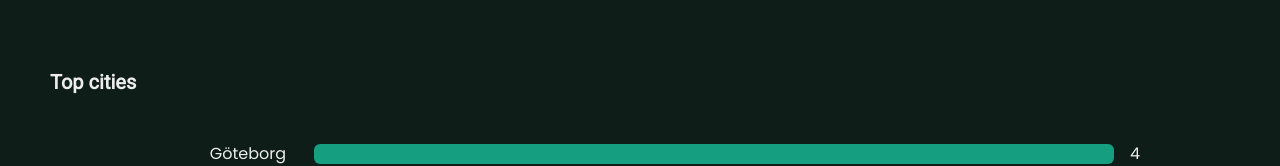
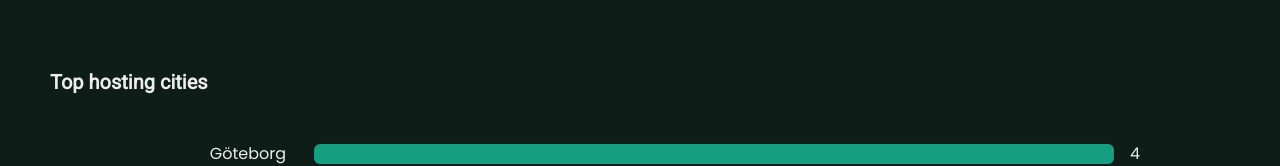
Before and after one commit to OliviaJarl/musikhjalpen, a React (Vite) app: page /statistics in a window 1280 px wide. Shown: the part 592-758 px from the top of the page. Built offline with nearby package versions, Linux system fonts and the light colour scheme.

Commit message:
Small updates

```diff
--- a/src/components/Loading.tsx
+++ b/src/components/Loading.tsx
@@ -1,7 +1,7 @@
 import { Center, Spinner } from "@chakra-ui/react";
 const Loading = () => {
   return (
-    <Center height={{ base: "500px", md: "600px" }}>
+    <Center height="50vh">
       <Spinner />
     </Center>
   );
--- a/src/pages/StatisticsPage.tsx
+++ b/src/pages/StatisticsPage.tsx
@@ -59,7 +59,7 @@ const StatisticsPage = () => {
             </VerticalBarChart>
           </Center>
           <Heading marginBottom={bottomMarginHeading} fontSize="xl">
-            Top cities
+            Top hosting cities
           </Heading>
           <Center marginBottom={bottomMarginSection}>
             <HorizontalBarChart data={cityData}>
--- a/src/pages/TrackDetailPage.tsx
+++ b/src/pages/TrackDetailPage.tsx
@@ -51,8 +51,8 @@ const TrackDetailPage = () => {
           <>
             <TrackInfo
               data={currentTrack}
-              total={Math.max(...data.map((item) => item.count))}
-            />
+              total={data.reduce((sum, item) => sum + item.count, 0)}
+              />
             <Heading marginBottom={bottomMarginHeading} fontSize="xl">
               Number of plays each year
             </Heading>
```
